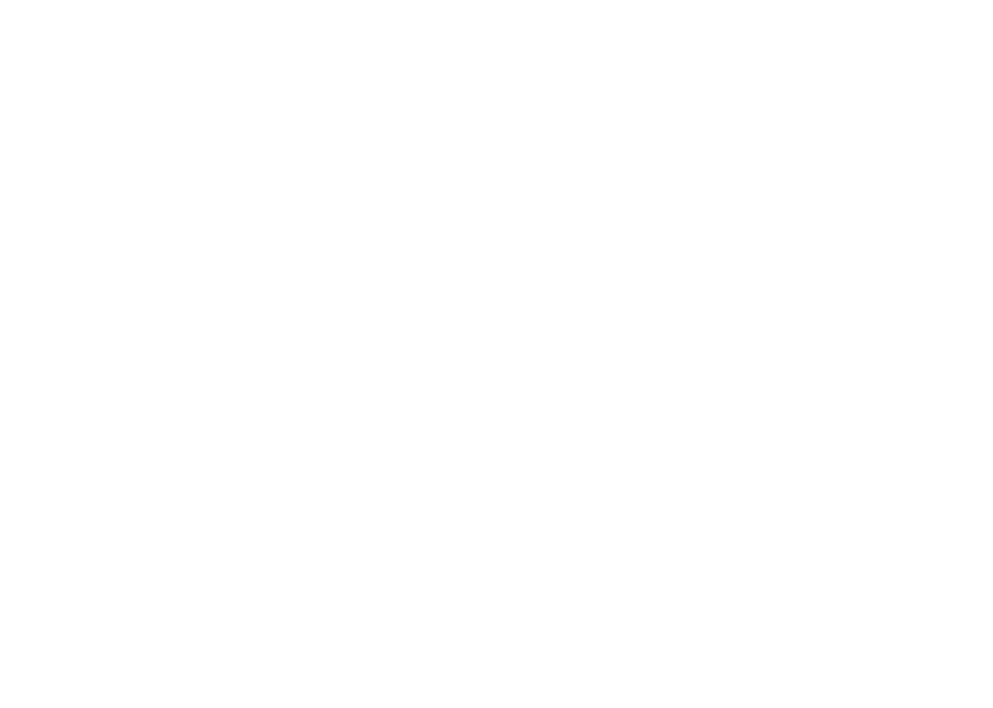
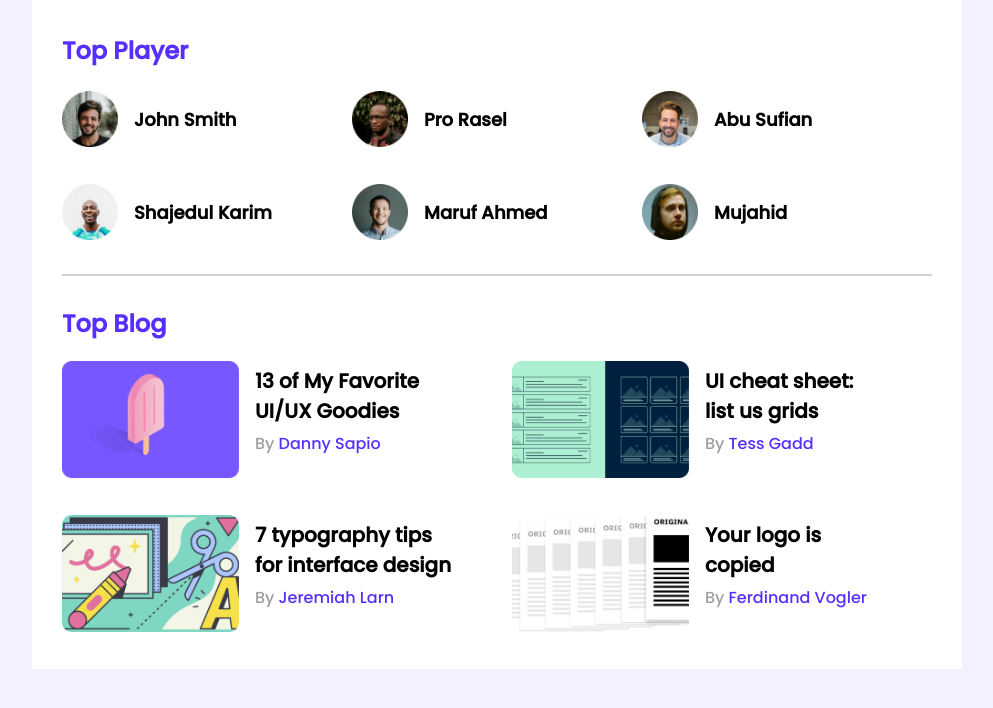
Before and after one commit to ahshoron1/leader-board, a plain HTML site: page index.html in a window 1280 px wide. Shown: the whole page, without its empty margins (143-1136 px from the left). Drawn offline with Linux system fonts and the light colour scheme.

Commit message:
main section added

```diff
--- a/index.html
+++ b/index.html
@@ -9,6 +9,97 @@
     <!------stylesheet------------------>
     <link rel="stylesheet" href="style.css">
 </head>
+<!-- header section start------------- -->
+<header>
+
+</header>
+<!-- header section end--------------- -->
+
+<!-- Main section start--------------- -->
+<main>
+    <!-- Top player and top blog -->
+    <section class="container">
+        <div class="top-players">
+            <h2 class="section-title"> Top Player</h2>
+            <div class="players">
+                <div class="player">
+                    <img src="images/players/player-1.png" alt="">
+                    <h3 class="player-name">John Smith</h3>
+                </div>
+                <div class="player">
+                    <img src="images/players/player-2.png" alt="">
+                    <h3 class="player-name">Pro Rasel</h3>
+                </div>
+                <div class="player">
+                    <img src="images/players/player-3.png" alt="">
+                    <h3 class="player-name">Abu Sufian</h3>
+                </div>
+                <div class="player">
+                    <img src="images/players/player-4.png" alt="">
+                    <h3 class="player-name">Shajedul Karim</h3>
+                </div>
+                <div class="player">
+                    <img src="images/players/player-5.png" alt="">
+                    <h3 class="player-name">Maruf Ahmed</h3>
+                </div>
+                <div class="player">
+                    <img src="images/players/player-6.png" alt="">
+                    <h3 class="player-name">Mujahid</h3>
+                </div>
+            </div>
+        </div>
+        <hr>
+        <div class="top-blogs">
+            <h2 class="section-title">Top Blog</h2>
+            <div class="blogs">
+                <article class="blog">
+                    <div class="thumbnail">
+                        <img src="images/blogs/blog-1.png" alt="">
+                    </div>
+                    <div class="blog-info">
+                        <h3 class="blog-title">
+                            13 of My Favorite <br>
+                            UI/UX Goodies</h3>
+                        <p class="blog-author"><span>By</span> <a href="#">Danny Sapio</a></p>
+                    </div>
+                </article>
+                <article class="blog">
+                    <div class="thumbnail">
+                        <img src="images/blogs/blog-2.png" alt="">
+                    </div>
+                    <div class="blog-info">
+                        <h3 class="blog-title">
+                            UI cheat sheet: <br> list us grids</h3>
+                        <p class="blog-author"><span>By</span> <a href="#">Tess Gadd</a></p>
+                    </div>
+                </article>
+                <article class="blog">
+                    <div class="thumbnail">
+                        <img src="images/blogs/blog-3.png" alt="">
+                    </div>
+                    <div class="blog-info">
+                        <h3 class="blog-title">
+                            7 typography tips <br>
+                            for interface design</h3>
+                        <p class="blog-author"><span>By</span> <a href="#">Jeremiah Larn</a></p>
+                    </div>
+                </article>
+                <article class="blog">
+                    <div class="thumbnail">
+                        <img src="images/blogs/blog-4.png" alt="">
+                    </div>
+                    <div class="blog-info">
+                        <h3 class="blog-title">
+                            Your logo is <br>
+                            copied</h3>
+                        <p class="blog-author"><span>By</span> <a href="#">Ferdinand Vogler</a></p>
+                    </div>
+                </article>
+            </div>
+        </div>
+    </section>
+</main>
+<!-- Main section end--------------- -->
 
 <body>
 
--- a/style.css
+++ b/style.css
@@ -0,0 +1,83 @@
+/* **********fonts*********** */
+@import url('https://fonts.googleapis.com/css2?family=Poppins:wght@500&display=swap');
+
+/******* common styles********** */
+body{
+    font-family: 'Poppins', sans-serif;
+    background: #F3F1FF;
+    margin: 0;
+}
+main{
+    display: flex;
+    justify-content: center;
+}
+.container{
+    background-color: #ffffff;
+    width: 870px;
+    padding: 30px;
+}
+hr{
+    border: 1px solid #D1D1D1;
+}
+/* top players styles */
+.top-players{
+    margin-bottom: 30px;
+}
+.section-title{
+    color: #562EFF;
+    font-size: 24px;
+    margin-top: 3px;
+}
+.players{
+    display: grid;
+    grid-template-columns: repeat(3, 1fr);
+    grid-row-gap:30px;
+}
+.player{
+    display: flex;
+    align-items: center;
+}
+.player img{
+    width: 56px;
+    height: 56px;
+}
+.player-name{
+    margin-left: 16px;
+    font-size: 18px;
+}
+/* ***********Top Blog Styles********** */
+.top-blogs{
+    margin-top: 30px;
+}
+.blogs{
+    display: grid;
+    grid-template-columns: repeat(2, 1fr);
+    grid-gap: 30px;
+}
+.blog{
+    display: flex;
+}
+.blog .thumbnail img{
+    width: 177px;
+    height: 117px;
+}
+.blog-info{
+    margin-left: 16px;
+
+}
+.blog-title{
+    font-size: 20px;
+    margin-top: 5px;
+    margin-bottom: 0;
+}
+.blog-author{
+    font-size: 16px;
+    margin-top: 5px;
+}
+.blog-author span{
+    color: #9F9F9F;
+}
+.blog-author a{
+    text-decoration: none;
+    color: #562EFF;
+}
```
